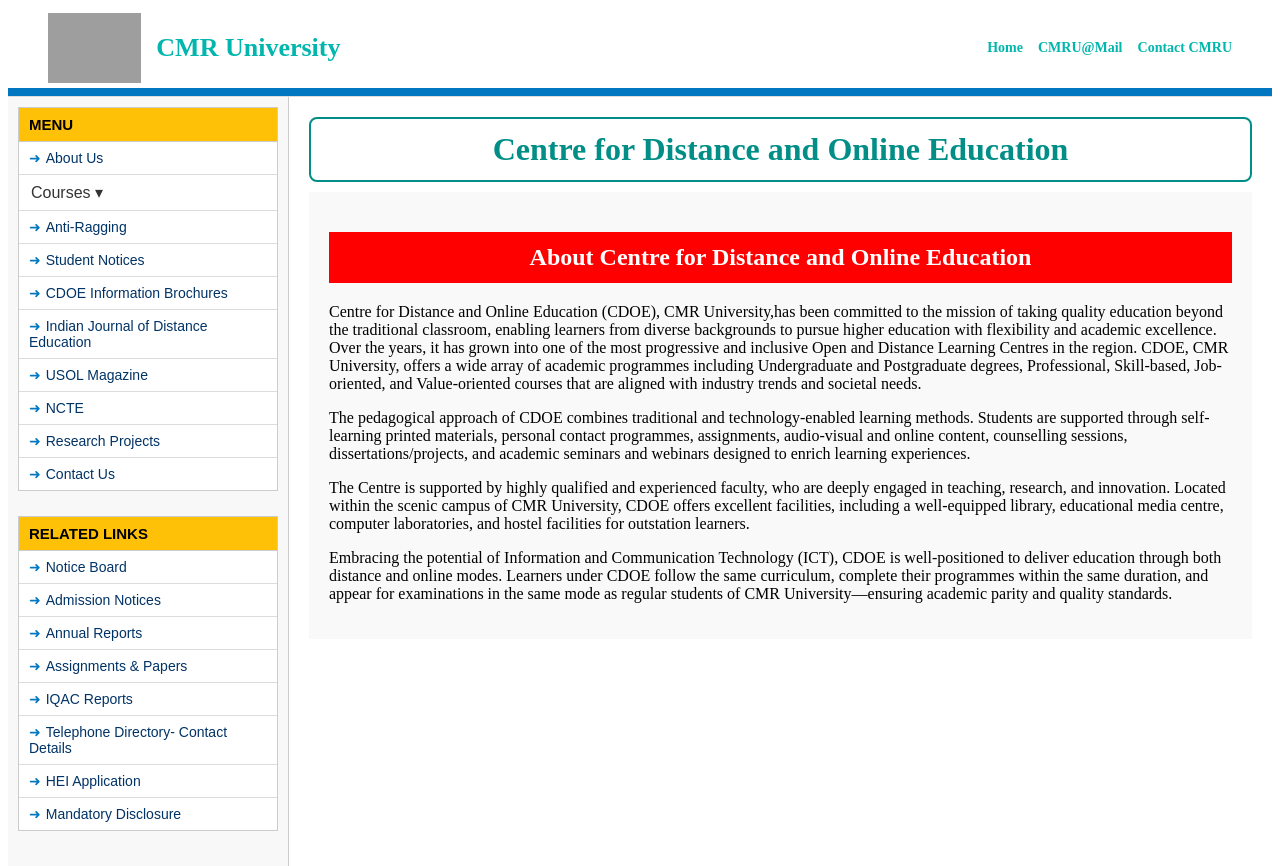
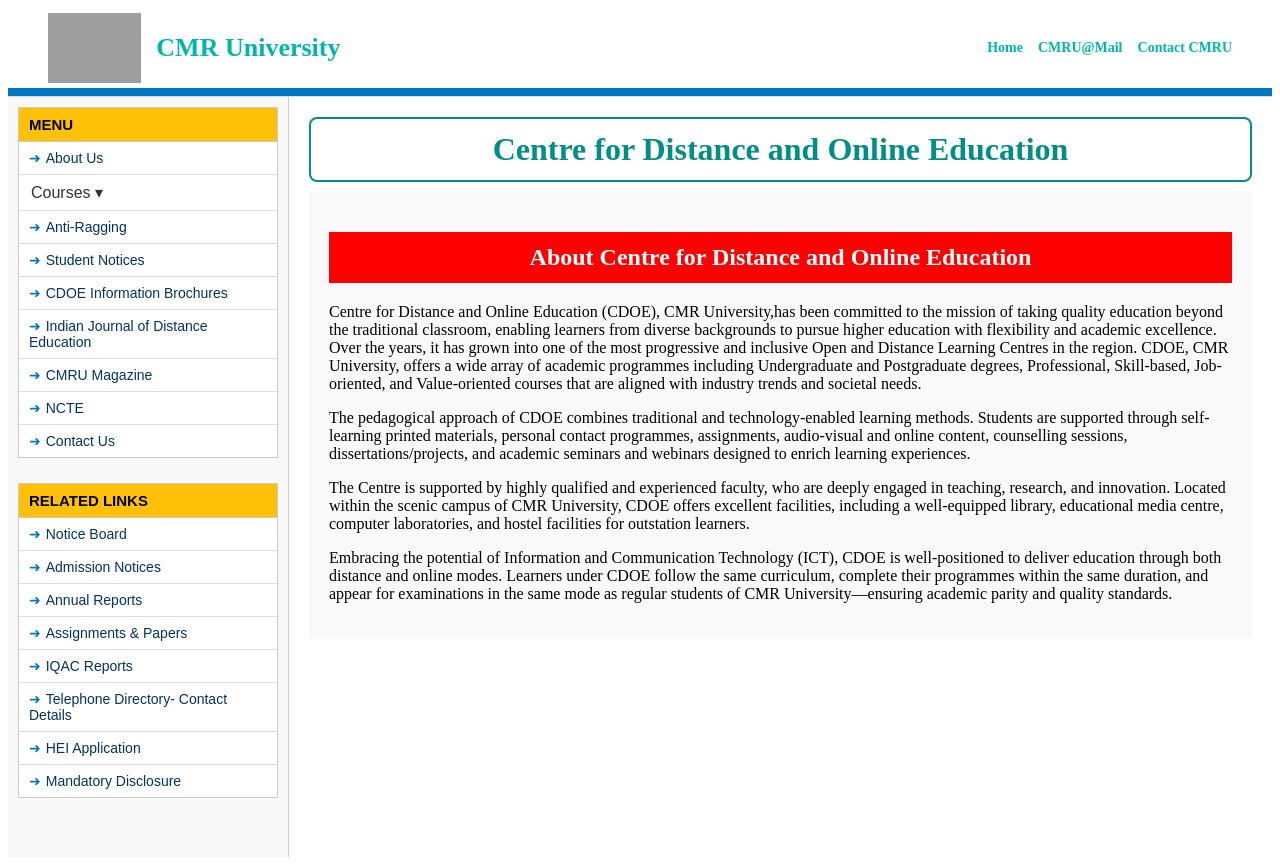
Before and after one commit to latakant/cmr-college-temp, a React (Create React App) app: page / in a window 1280 px wide. Built offline with nearby package versions, Linux system fonts and the light colour scheme; grey boxes are pictures that could not be loaded.

Commit message:
change in sidebar

```diff
--- a/src/components/Sidebar/index.js
+++ b/src/components/Sidebar/index.js
@@ -57,14 +57,14 @@ function Sidebar() {
             </NavLink>
           </li>
           <li>
-            <NavLink to="/magazine">USOL Magazine</NavLink>
+            <NavLink to="/magazine">CMRU Magazine</NavLink>
           </li>
           <li>
             <NavLink to="/ncte">NCTE</NavLink>
           </li>
-          <li>
+          {/* <li>
             <NavLink to="/research-projects">Research Projects</NavLink>
-          </li>
+          </li> */}
           <li>
             <NavLink to="/contact">Contact Us</NavLink>
           </li>
```
